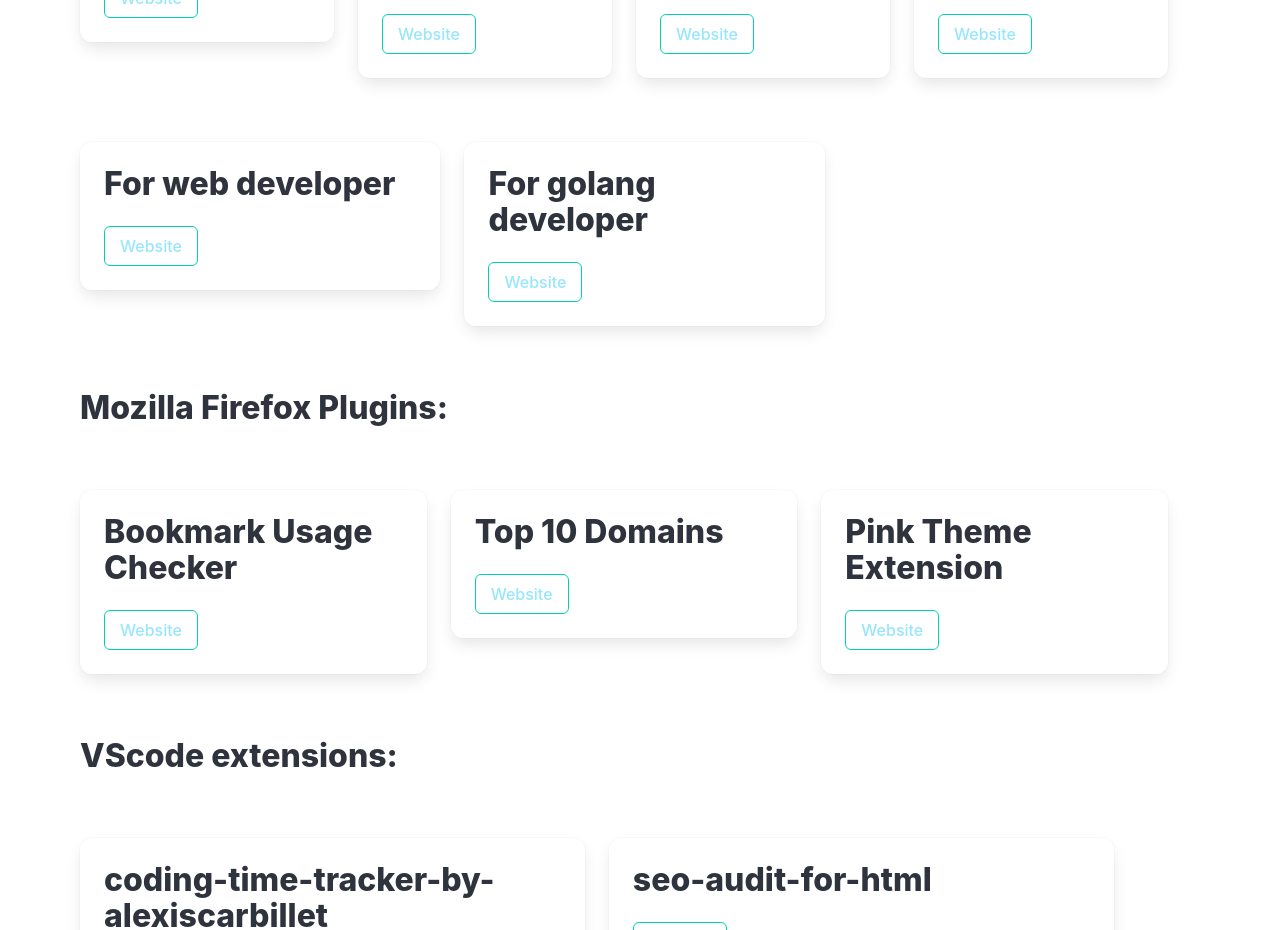
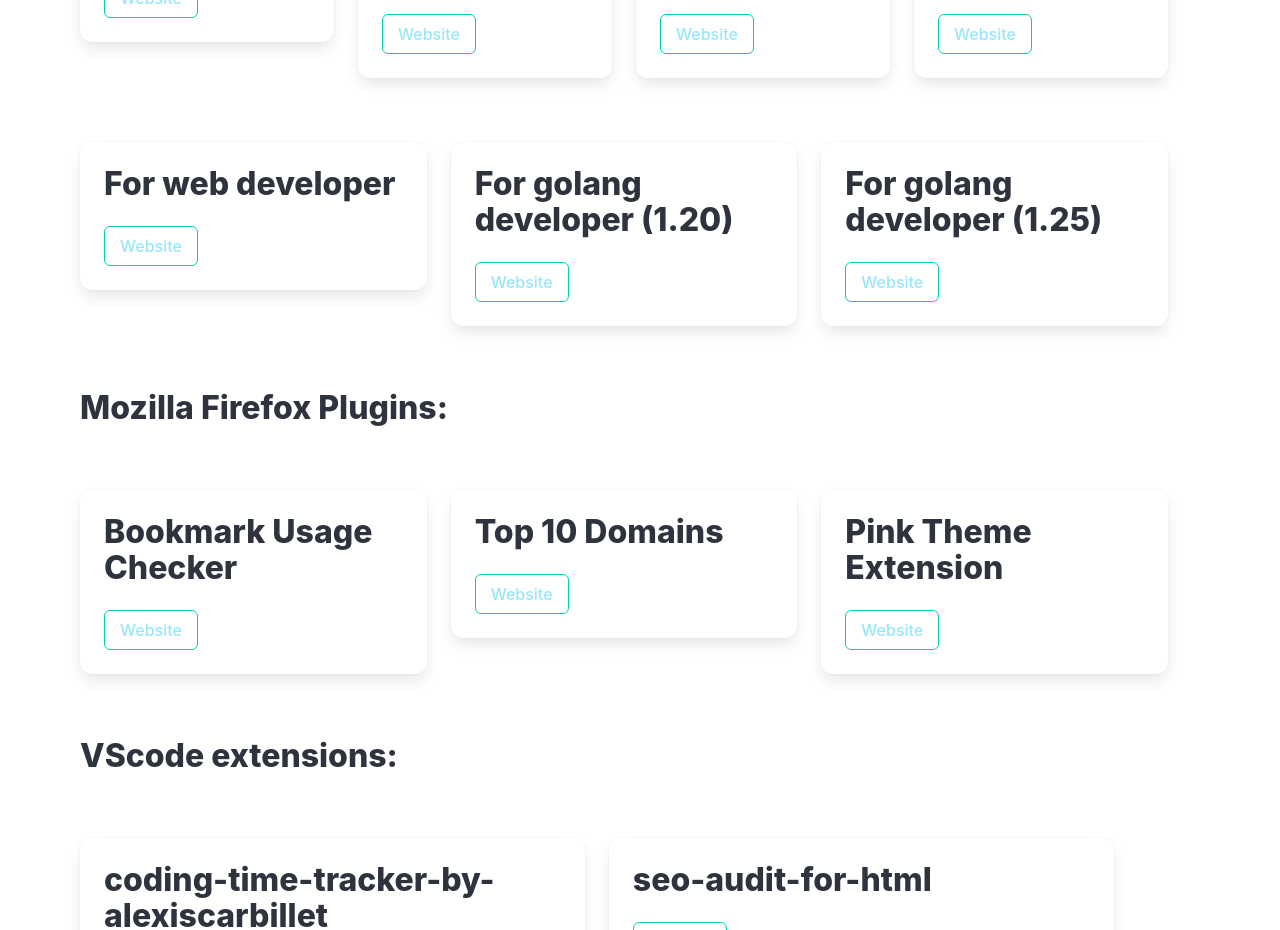
Before and after one commit to alexiscarbillet/alexis-carbillet, a React (Vite) app: page /Projects in a window 1280 px wide. Shown: the part 1400-2330 px from the top of the page. Built offline with nearby package versions, Linux system fonts and the light colour scheme.

Commit message:
Update Projects.jsx

```diff
--- a/src/Projects.jsx
+++ b/src/Projects.jsx
@@ -193,8 +193,16 @@ export default function Projects() {
           <div className="column">
             <div className="card">
               <div className="card-content">
-                <p className="title">For golang developer</p>
+                <p className="title">For golang developer (1.20)</p>
                 <button className="button is-primary is-outlined"><a href="https://hub.docker.com/r/alexiscarbillet/go_dev" target="_blank">Website</a></button>
+              </div>
+            </div>
+          </div>
+          <div className="column">
+            <div className="card">
+              <div className="card-content">
+                <p className="title">For golang developer (1.25)</p>
+                <button className="button is-primary is-outlined"><a href="https://hub.docker.com/repository/docker/alexiscarbillet/go_1_25_dev/general" target="_blank">Website</a></button>
               </div>
             </div>
           </div>
```
